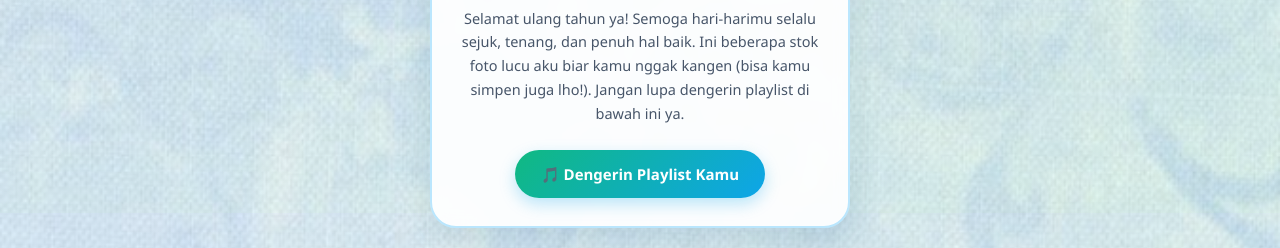
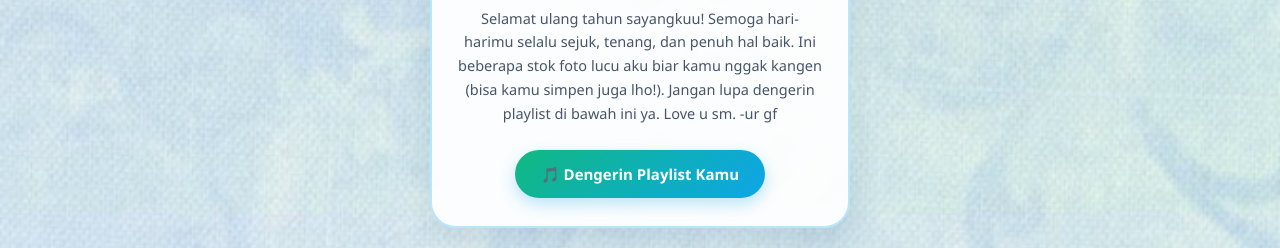
Before and after one commit to kiaanblla/kado-ultah, a plain HTML site: page index.html in a window 1280 px wide. Shown: the part 587-835 px from the top of the page. Drawn offline with Linux system fonts and the light colour scheme.

Commit message:
Update index.html

```diff
--- a/index.html
+++ b/index.html
@@ -213,9 +213,12 @@
     <!-- Ucapan Ulang Tahun -->
     <h1>Happy Birthday! 🎂🌿</h1>
     <p>
-      Selamat ulang tahun ya! Semoga hari-harimu selalu sejuk, tenang,
+      Selamat ulang tahun sayangkuu! Semoga hari-harimu selalu sejuk, tenang,
       dan penuh hal baik. Ini beberapa stok foto lucu aku biar kamu nggak kangen
       (bisa kamu simpen juga lho!). Jangan lupa dengerin playlist di bawah ini ya.
+      Love u sm.
+
+      -ur gf
     </p>
 
     <!-- Tombol ke Playlist Spotify -->
```
